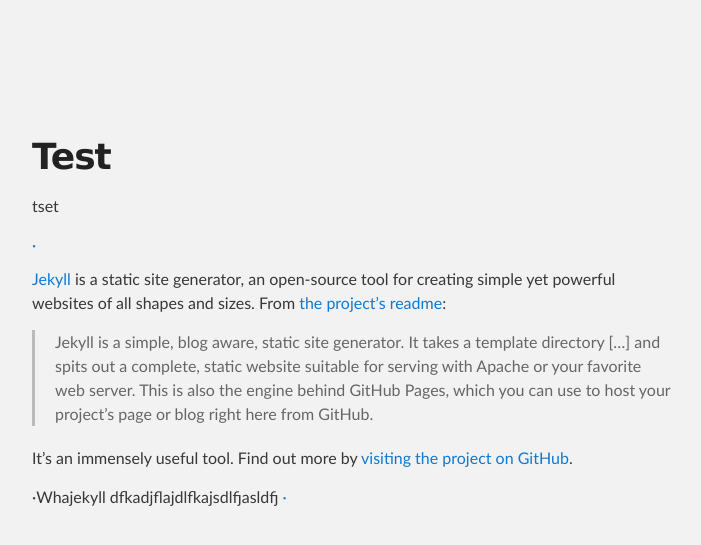
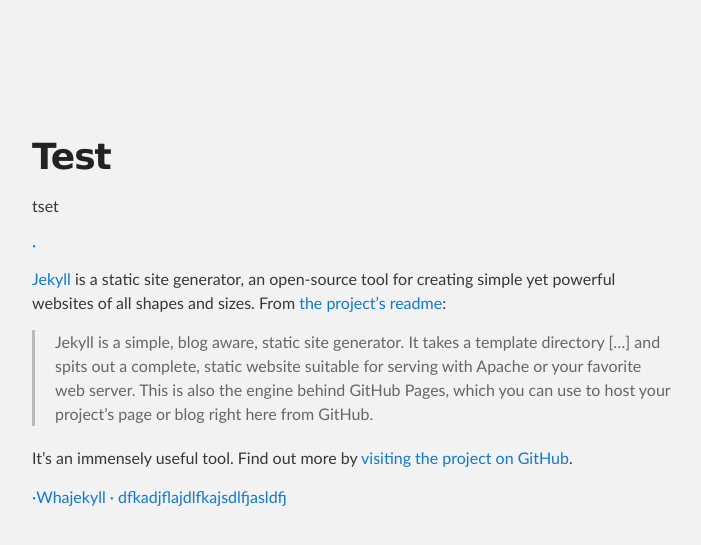
Before and after one commit to hellotarkim/hellotarkim.github.io, a Jekyll site: the page built from _posts/2017-01-01-test.md, in a window 1280 px wide. Shown: the top 545 px of the page, without its empty margins (288-989 px from the left). Built offline with Jekyll 4.4.1, drawn with Linux system fonts in a browser that asks for light colours.

Commit message:
Update post.html

```diff
--- a/_layouts/post.html
+++ b/_layouts/post.html
@@ -8,15 +8,15 @@
 
 <div class="pagination">
   {% if page.previous.url %}
-    <a class="pagination-item newer" href="{{ page.previous.url | prepend: site.baseurl }}">&middot</a>
+    <a class="pagination-item newer" href="{{ page.previous.url | prepend: site.baseurl }}">&middot{{ page.previous.content }}</a>
   {% else %}
     <span class="pagination-item newer">&middot</span>
   {% endif %}
 
-  <a class="pagination-item" href="{{ site.url }}">{{ page.previous.content }}&middot{{ page.previous.title }}{{ page.next.content }}</a>
+  <a class="pagination-item" href="{{ site.url }}">&middot{{ page.previous.title }}</a>
 
   {% if page.next.url %}
-    <a class="pagination-item older" href="{{ page.next.url | prepend: site.baseurl }}">&middot</a>
+    <a class="pagination-item older" href="{{ page.next.url | prepend: site.baseurl }}">&middot{{ page.next.content }}</a>
   {% else %}
     <span class="pagination-item older">&middot</span>
   {% endif %}
```
